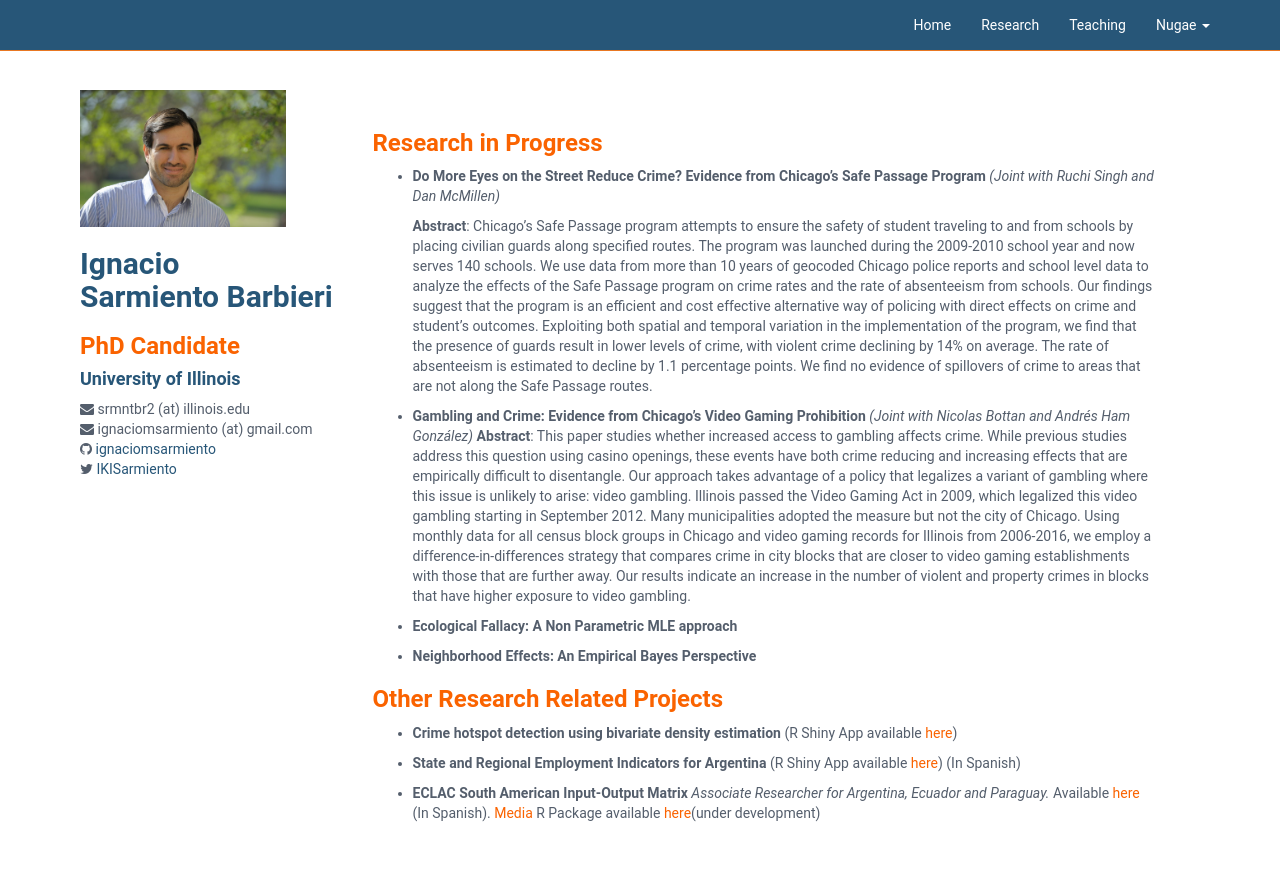
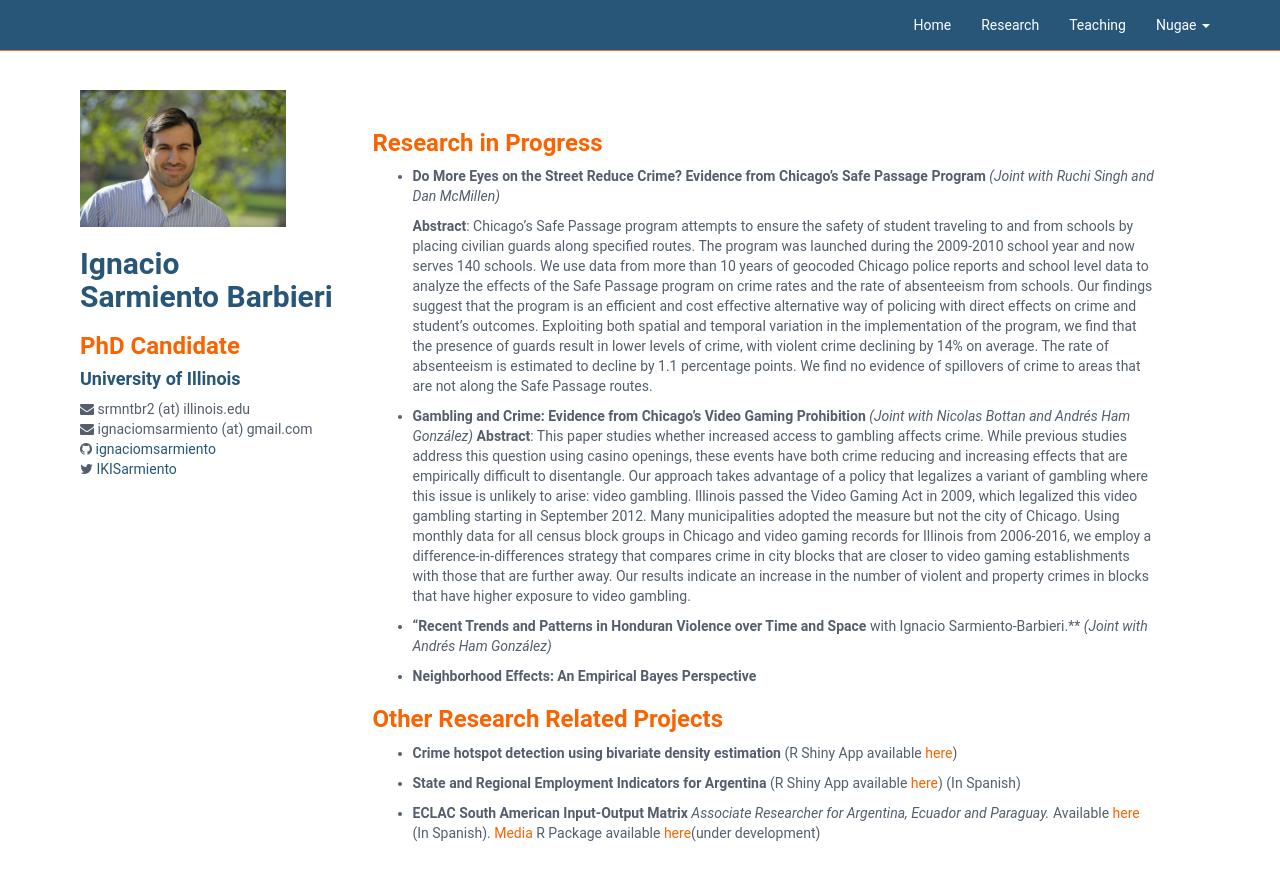
Before and after one commit to ignaciomsarmiento/ignaciomsarmiento.github.io, a Jekyll site: the page built from research.md, in a window 1280 px wide and 963 px high. Shown: the top 881 px of the window. Built offline with Jekyll 4.4.1, drawn with Linux system fonts in a browser that asks for light colours; our own code applies the rules of GitHub Pages for plain Markdown files.

Commit message:
updated paper with andres

```diff
--- a/research.md
+++ b/research.md
@@ -16,7 +16,8 @@ layout: default
 	This paper studies whether increased access to gambling affects crime. While previous studies address this question using casino openings, these events have both crime reducing and increasing effects that are empirically difficult to disentangle. Our approach takes advantage of a policy that legalizes a variant of gambling where this issue is unlikely to arise: video gambling. Illinois passed the Video Gaming Act in 2009, which legalized this video gambling starting in September 2012. Many municipalities adopted the measure but not the city of Chicago. Using monthly data for all census block groups in Chicago and video gaming records for Illinois from 2006-2016, we employ a difference-in-differences strategy that compares crime in city blocks that are closer to video gaming establishments with those that are further away. Our results indicate an increase in the number of violent and property crimes in blocks that have higher exposure to video gambling.
 
 
-* **Ecological Fallacy: A Non Parametric MLE approach**
+* **“Recent Trends and Patterns in Honduran Violence over Time and Space** with Ignacio Sarmiento-Barbieri.**
+	*(Joint with Andrés Ham González)*
 
 * **Neighborhood Effects: An Empirical Bayes Perspective**
 
```
